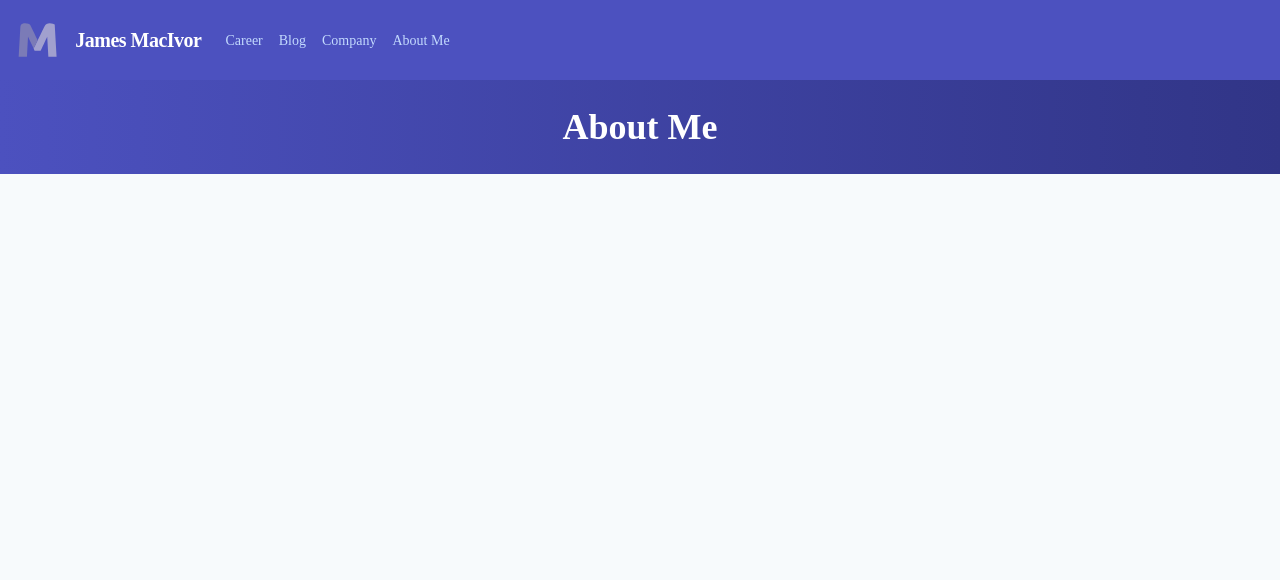
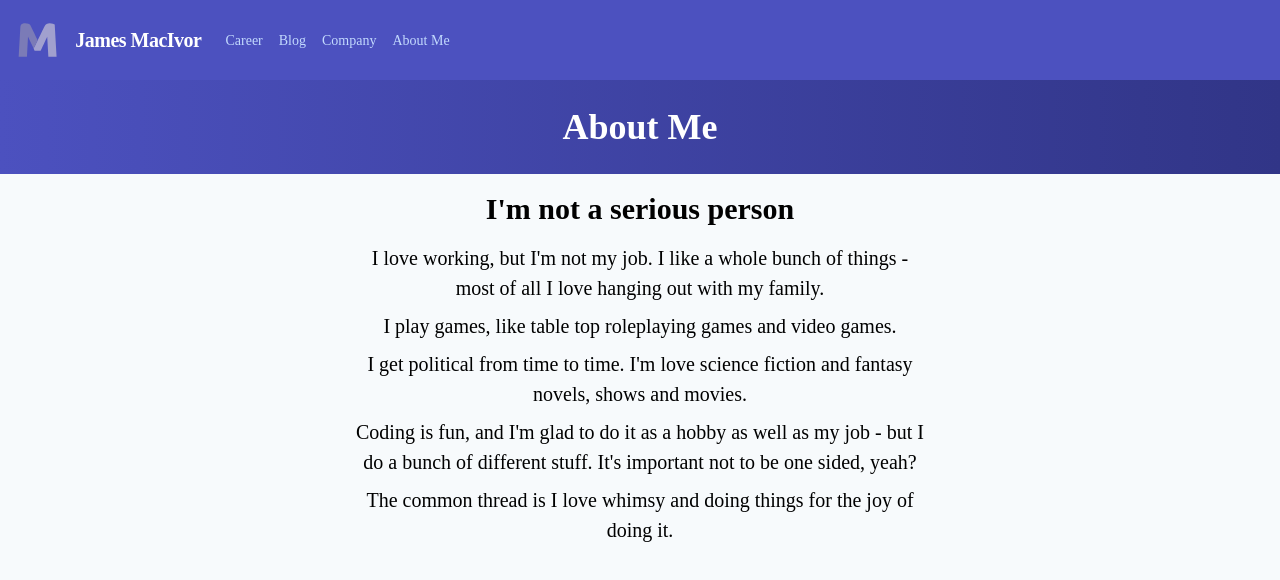
Before and after one commit to RobotOptimist/macivor, a Nuxt app: page /about in a window 1280 px wide. Shown: the top 580 px of the page. Built offline with nearby package versions, Linux system fonts and the light colour scheme.

Commit message:
updated copy on about me

```diff
--- a/pages/about.vue
+++ b/pages/about.vue
@@ -1,5 +1,19 @@
 <template>
-    <page-header title="About Me" />
+    <section>
+        <page-header title="About Me" />
+        <article class="article-container">
+            <div class="container-center">
+                <div class="text-center">
+                    <h2>I'm not a serious person</h2>
+                </div>
+                <p>I love working, but I'm not my job. I like a whole bunch of things - most of all I love hanging out with my family. </p>
+                <p>I play games, like table top roleplaying games and video games.</p>
+                <p>I get political from time to time. I'm love science fiction and fantasy novels, shows and movies.</p>
+                <p>Coding is fun, and I'm glad to do it as a hobby as well as my job - but I do a bunch of different stuff. It's important not to be one sided, yeah? </p>
+                <p>The common thread is I love whimsy and doing things for the joy of doing it.</p>
+            </div>
+        </article>
+    </section>
 </template>
 
 <script>
```
